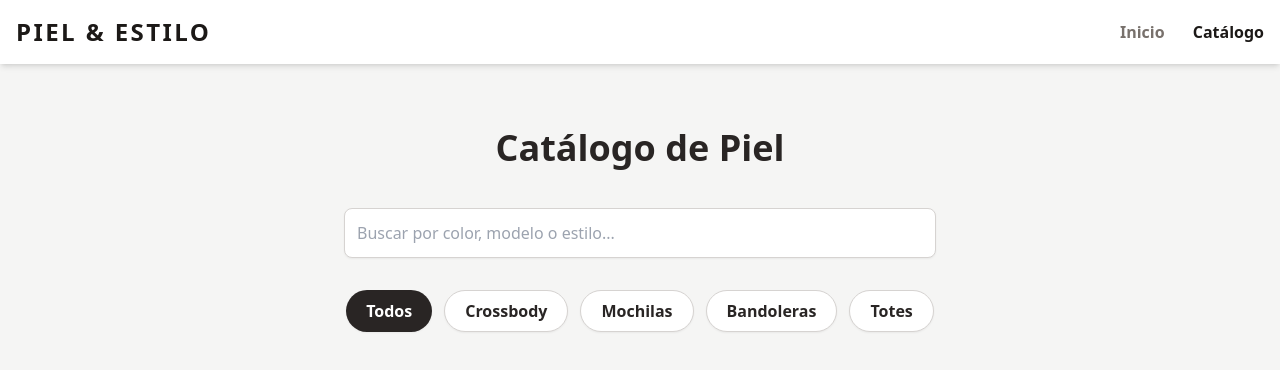
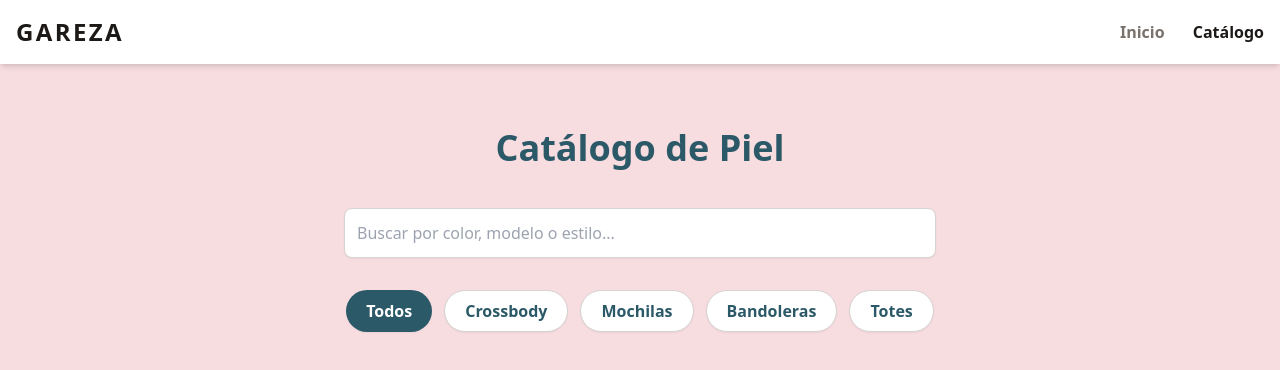
Before and after one commit to tristangara/catalogo-piel, a website: page catalogo.html in a window 1280 px wide. Both pictures are taken after a click on the button "Todos". Drawn offline with nearby package versions, Linux system fonts and the light colour scheme; no server answers.

Commit message:
feat: actualizacion de nombre a GAREZA y colores oficiales

```diff
--- a/catalogo.html
+++ b/catalogo.html
@@ -6,13 +6,13 @@
     <title>Catálogo de Bolsas de Piel</title>
     <script src="https://cdn.tailwindcss.com"></script>
 </head>
-<body class="bg-stone-100">
+<body class="bg-[#f7dce0]">
     <!-- MENÚ DE NAVEGACIÓN -->
     <nav class="bg-white shadow-md p-4 sticky top-0 z-50 mb-8">
         <div class="container mx-auto flex justify-between items-center">
             <!-- Logo / Nombre -->
             <a href="index.html" class="text-2xl font-bold tracking-widest text-stone-900">
-                PIEL & ESTILO
+                GAREZA
             </a>
 
             <!-- Enlaces del Menú -->
@@ -23,18 +23,18 @@
         </div>
     </nav>
     <div class="container mx-auto p-8">
-        <h1 class="text-4xl font-bold text-center mb-10 text-stone-800">Catálogo de Piel</h1>
+        <h1 class="text-4xl font-bold text-center mb-10 text-[#2b5968]">Catálogo de Piel</h1>
         <!-- SECCIÓN DEL BUSCADOR -->
    <div class="container mx-auto px-4 mb-8 flex justify-center">
-        <input type="text" id="buscador" placeholder="Buscar por color, modelo o estilo..." class="w-full md:w-1/2 p-3 border border-stone-300 rounded-lg shadow-sm focus:outline-none focus:ring-2 focus:ring-stone-600 text-stone-800 transition">
+        <input type="text" id="buscador" placeholder="Buscar por color, modelo o estilo..." class="w-full md:w-1/2 p-3 border border-stone-300 rounded-lg shadow-sm focus:outline-none focus:ring-2 focus:ring-stone-600 text-[#2b5968] transition">
     </div>
 
     <div class="container mx-auto px-4 mb-8 flex flex-wrap justify-center gap-3">
-        <button class="filtro-btn bg-stone-800 text-white px-5 py-2 rounded-full font-semibold transition shadow-sm hover:shadow-md" data-categoria="todos">Todos</button>
-        <button class="filtro-btn bg-white text-stone-800 border border-stone-300 px-5 py-2 rounded-full font-semibold transition shadow-sm hover:shadow-md hover:bg-stone-50" data-categoria="crossbody">Crossbody</button>
-        <button class="filtro-btn bg-white text-stone-800 border border-stone-300 px-5 py-2 rounded-full font-semibold transition shadow-sm hover:shadow-md hover:bg-stone-50" data-categoria="mochila">Mochilas</button>
-        <button class="filtro-btn bg-white text-stone-800 border border-stone-300 px-5 py-2 rounded-full font-semibold transition shadow-sm hover:shadow-md hover:bg-stone-50" data-categoria="bandolera">Bandoleras</button>
-        <button class="filtro-btn bg-white text-stone-800 border border-stone-300 px-5 py-2 rounded-full font-semibold transition shadow-sm hover:shadow-md hover:bg-stone-50" data-categoria="tote">Totes</button>
+        <button class="filtro-btn bg-[#2b5968] text-white px-5 py-2 rounded-full font-semibold transition shadow-sm hover:shadow-md" data-categoria="todos">Todos</button>
+        <button class="filtro-btn bg-white text-[#2b5968] border border-stone-300 px-5 py-2 rounded-full font-semibold transition shadow-sm hover:shadow-md hover:bg-stone-50" data-categoria="crossbody">Crossbody</button>
+        <button class="filtro-btn bg-white text-[#2b5968] border border-stone-300 px-5 py-2 rounded-full font-semibold transition shadow-sm hover:shadow-md hover:bg-stone-50" data-categoria="mochila">Mochilas</button>
+        <button class="filtro-btn bg-white text-[#2b5968] border border-stone-300 px-5 py-2 rounded-full font-semibold transition shadow-sm hover:shadow-md hover:bg-stone-50" data-categoria="bandolera">Bandoleras</button>
+        <button class="filtro-btn bg-white text-[#2b5968] border border-stone-300 px-5 py-2 rounded-full font-semibold transition shadow-sm hover:shadow-md hover:bg-stone-50" data-categoria="tote">Totes</button>
     </div>
 
     <div id="contenedor-bolsas" class="grid grid-cols-1 md:grid-cols-2 lg:grid-cols-3 gap-8">
@@ -78,7 +78,7 @@
                             <h3 class="text-xl font-bold text-stone-900 mb-2">${bolsa.nombre}</h3>
                             <p class="text-stone-600 mb-4 text-sm">${bolsa.descripcion}</p>
                             <div class="flex justify-between items-center mt-4">
-                                <span class="text-xl font-bold text-stone-800">$${bolsa.precio}</span>
+                                <span class="text-xl font-bold text-[#2b5968]">$${bolsa.precio}</span>
                                 <a href="https://wa.me/${miWhatsApp}?text=${encodeURIComponent(mensaje)}" target="_blank" class="bg-green-600 text-white font-semibold px-4 py-2 rounded-md hover:bg-green-700 transition">
                                     <i class="fa-brands fa-whatsapp mr-2"></i> Pedir
                                 </a>
@@ -112,11 +112,11 @@
 
             // Efecto visual: Pintar oscuro el botón seleccionado y poner en blanco los demás
             botonesFiltro.forEach(b => {
-                b.classList.remove('bg-stone-800', 'text-white');
-                b.classList.add('bg-white', 'text-stone-800', 'border', 'border-stone-300');
+                b.classList.remove('bg-[#2b5968]', 'text-white');
+                b.classList.add('bg-white', 'text-[#2b5968]', 'border', 'border-stone-300');
             });
-            evento.target.classList.remove('bg-white', 'text-stone-800', 'border', 'border-stone-300');
-            evento.target.classList.add('bg-stone-800', 'text-white');
+            evento.target.classList.remove('bg-white', 'text-[#2b5968]', 'border', 'border-stone-300');
+            evento.target.classList.add('bg-[#2b5968]', 'text-white');
 
             // Filtrar las bolsas según el botón
             if (categoria === 'todos') {
```
Also changed, not shown: index.html (+7 -7 lines).
